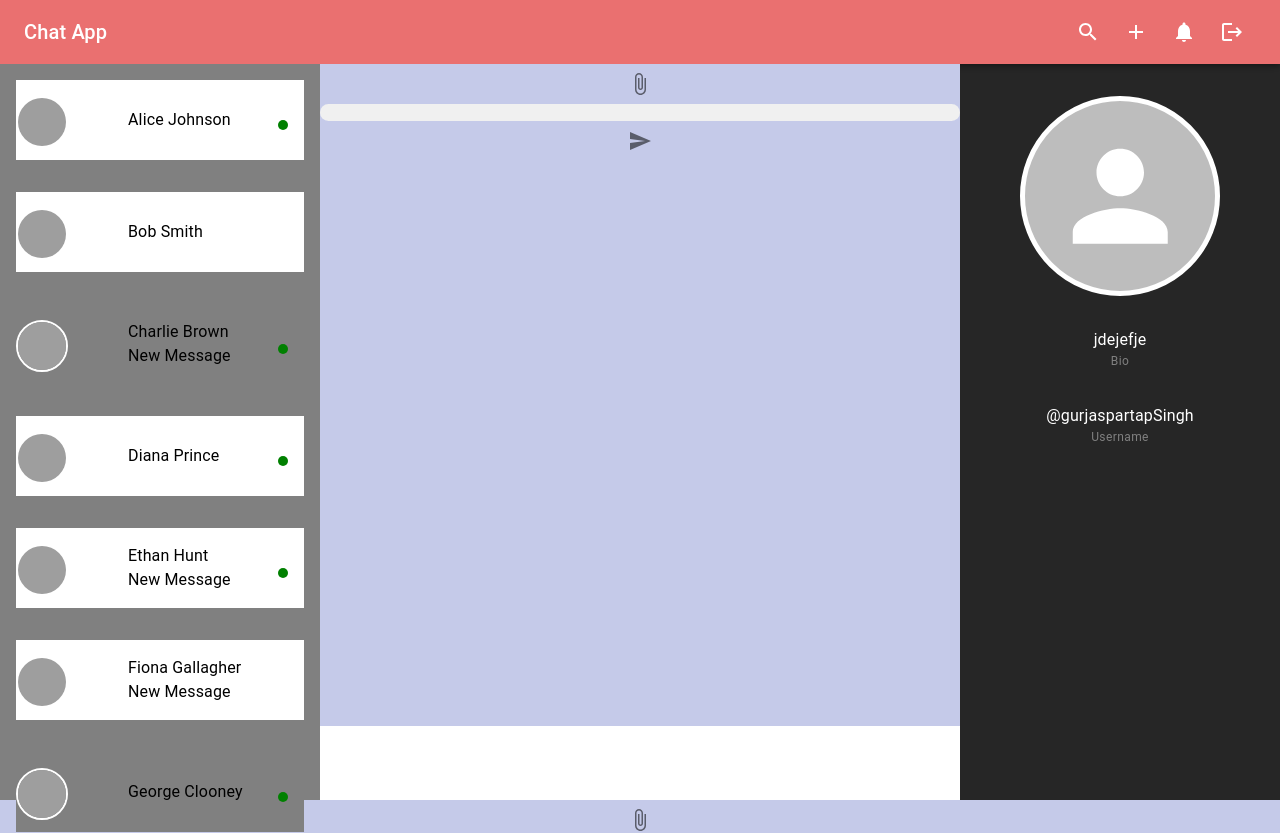
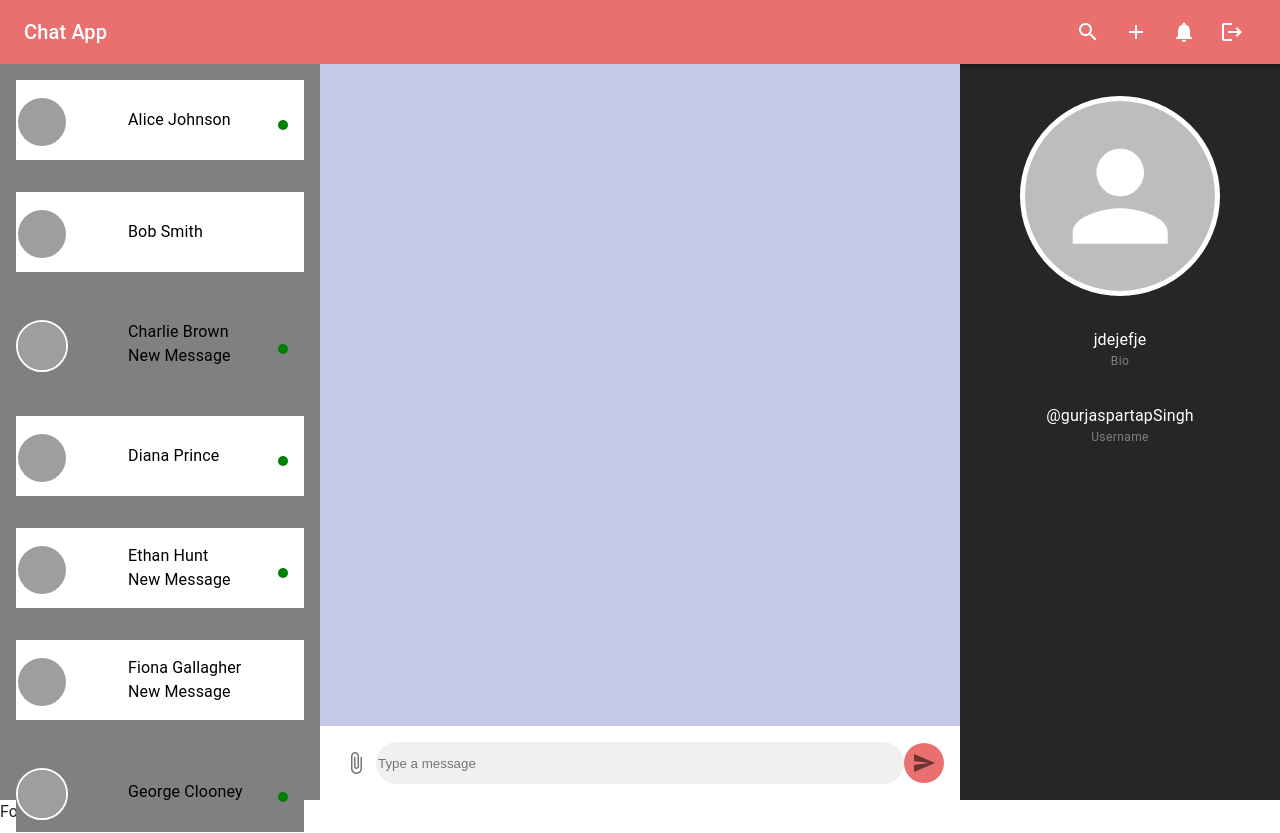
Before and after one commit to Gurjaspartap/chat-app-reactjs, a React (Vite) app in the folder client/: page /chat in a window 1280 px wide. Shown: the top 833 px of the page. Built offline with nearby package versions, Linux system fonts and the light colour scheme; grey boxes are pictures that could not be loaded.

Commit message:
made active chat section ui

```diff
--- a/client/src/components/layout/AppLayout.jsx
+++ b/client/src/components/layout/AppLayout.jsx
@@ -35,8 +35,7 @@ const AppLayout = () => (WrappedComponent) => {
           </Grid>
         </Grid>
 
-        {/* Wrapped component */}
-        <WrappedComponent {...props} />
+
 
         <div>Footer</div>
       </div>
--- a/client/src/pages/Chat.jsx
+++ b/client/src/pages/Chat.jsx
@@ -15,23 +15,25 @@ const Chat = () => {
         }}
       >
         {/* {Messages Renders} */}
+      </Stack >
+
       <form style={{
         height: "10%"
       }} >
-          <Stack>
+        <Stack direction={"row"} height={"100%"} padding={"1rem"} alignItems={"center"} position={"relative"}>
           <IconButton>
             <AttachFileIcon />
           </IconButton>
-            <InputBox />
-            <IconButton>
+          <InputBox placeholder='Type a message' />
+          <IconButton type='submit' sx={{ backgroundColor: "#ea7070", "&:hover": { backgroundColor: "error.dark" } }} >
             <SendIcon />
           </IconButton>
         </Stack>
 
 
 
-        </form>
-      </Stack>
+      </form >
+
     </>
   )
 }
```
Lines whose indentation alone changed are shown as unchanged.
